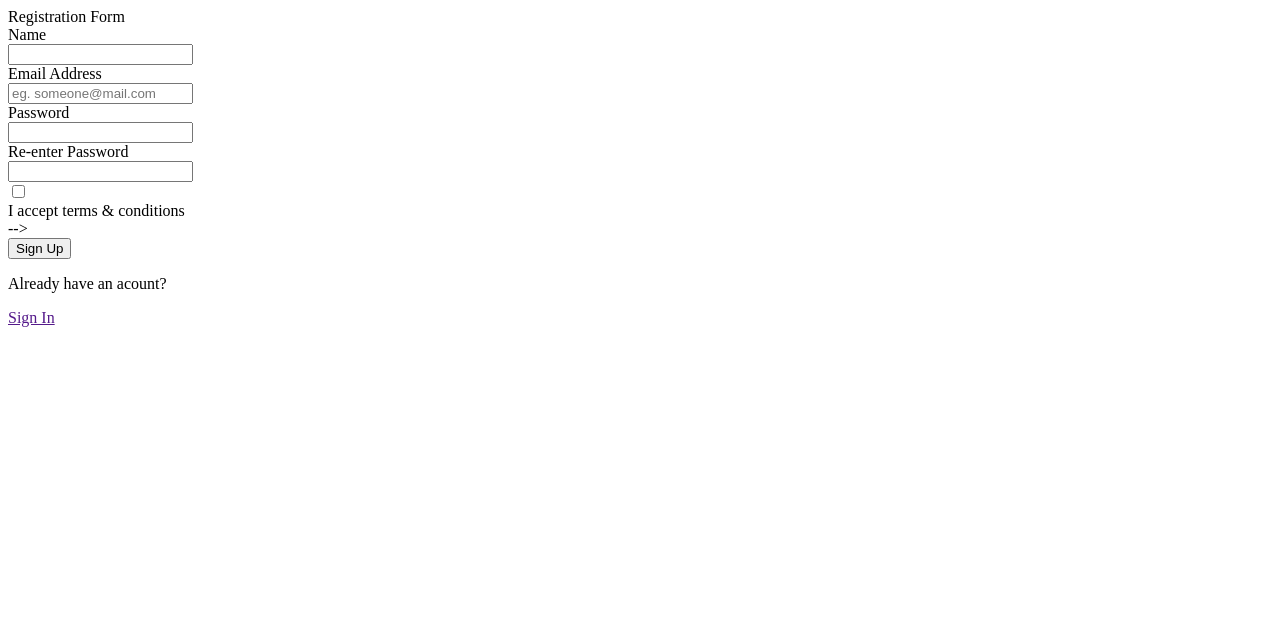
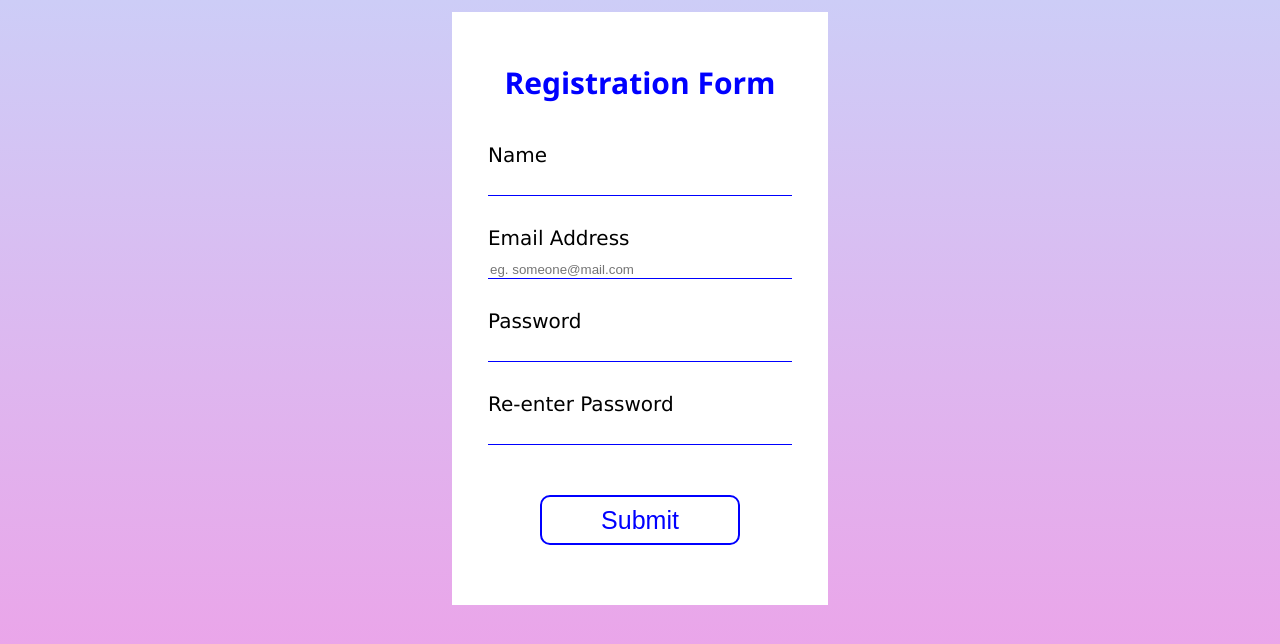
Before and after one commit to souritaray/Complete-Form-Validation-JS, a plain HTML site: page index.html in a window 1280 px wide. Drawn offline with Linux system fonts and the light colour scheme.

Commit message:
injected css

```diff
--- a/index.html
+++ b/index.html
@@ -20,48 +20,39 @@
 </head>
 <body>
 
-<div class="container" >
     <div class="form-head">
-        <div>
+        <div id="heading">
             Registration Form
         </div>
         <div class="form-body">
             <div class="username">
-                <div>Name</div>
+                <div class="labels">Name</div>
                  <input type="text" id="name" class="dash"  />
             </div>
              <div class="email">
-                <div>Email Address</div>
+                <div class="labels">Email Address</div>
                  <input type="email" id="mail_id" class="dash" placeholder="eg. someone@mail.com " />
             </div>
 
             <div class="password">
-                <div>Password </div>
+                <div class="labels">Password </div>
                 <input type="password" id="pass" class="dash" onkeyup="checkPassword(this.value)"  />
             </div>
             <div class="re-password">
-                <div>Re-enter Password </div>
+                <div class="labels">Re-enter Password </div>
                 <input type="password" id="re-pass" class="dash" />
             </div>
 
-            <div class="tc">
-                <input type="checkbox" class="border-sky-400 " value="" />
-                <div class="px-3 text-gray-500">
-                    I accept terms & conditions
-                </div>
-            </div> -->
+
              <div class="button">
                 <button class="submit" onclick="submitForm()">
-                    Sign Up
+                    Submit
                 </button>
             </div>
-             <div class="flex justify-center ">
-                <p class="text-gray-500">Already have an acount? </p>
-                <a href="" class="text-sky-600 pl-2"> Sign In</a>
-            </div>
+
         </div>
     </div>
-</div>
+
     <script id="script-js" src="script.js"></script>
 </body>
 </html>
--- a/style.css
+++ b/style.css
@@ -1,38 +1,67 @@
-/* html{
+ html{
     height:100vh;
     width:100vw;
     box-sizing: border-box;
     margin: 0;
     padding: 0;
 }
-
-
 body{
    display: flex;
-    background-image: linear-gradient(rgb(205, 205, 247), rgb(236, 115, 115));
+    background-image: linear-gradient(rgb(205, 205, 247), rgb(241, 156, 230));
     padding:4px;
 align-items: center;
 justify-content: center;
 }
-.container{
-    width:80%;
-    height:80%;
+.form-head{
+ background-color: #fff;
+ width:30%;
 }
-.form-head{
-    background-color:#ffffff;
-    padding-top: 6px;
-    padding-bottom: 6px;
-    padding-left: 10px;
-    padding-right: 10px;
-
+.labels{
+    font-size: 20px;
+    color:black;
+    font-family:Verdana, Geneva, Tahoma, sans-serif;
 }
-.form-head div{
-    font-size: 25px;
+#heading{
+    font-size: 30px;
     font-weight: bolder;
     text-align: center;
     color:blue;
-    margin-bottom: 12px;
+    margin-bottom: 20px;
+    margin-top: 50px;
+    font-family: 'Segoe UI', Tahoma, Geneva, Verdana, sans-serif;
 }
 .dash{
     border-bottom: 1px solid blue;
-} */
+    border-left: none;
+    border-right:none;
+    border-top:none ;
+    width:300px;
+}
+.form-body{
+    display: flex;
+    justify-content: center;
+    align-items: center;
+    flex-direction: column;
+
+}
+.form-body div{
+    padding-top: 10px;
+    padding-bottom: 10px;
+}
+button{
+    width:200px;
+    margin-top: 30px;
+    margin-bottom: 50px;
+    height:50px;
+    background-color: transparent;
+    border: 2px solid blue;
+    border-radius: 10px;
+    font-size: 25px;
+    color:blue;
+}
+button:hover{
+    background-color: rgb(238, 153, 206);
+    border:none;
+    color:black;
+    font-weight: bold;
+}
```
